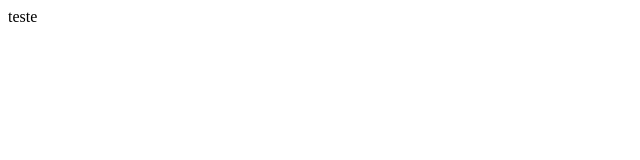
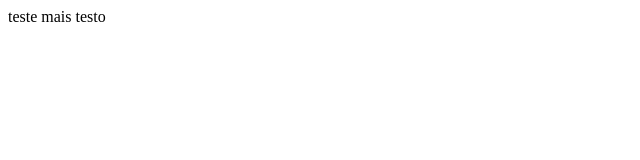
Before and after one commit to leonidasmaterial/outraaula, a plain HTML site: page index.html in a window 1280 px wide. Shown: the full height of the page, 0-640 px from the left. Drawn offline with Linux system fonts and the light colour scheme.

Commit message:
mais uma linha

```diff
--- a/index.html
+++ b/index.html
@@ -8,5 +8,6 @@
 </head>
 <body>
     teste
+    mais testo
 </body>
 </html>
```
